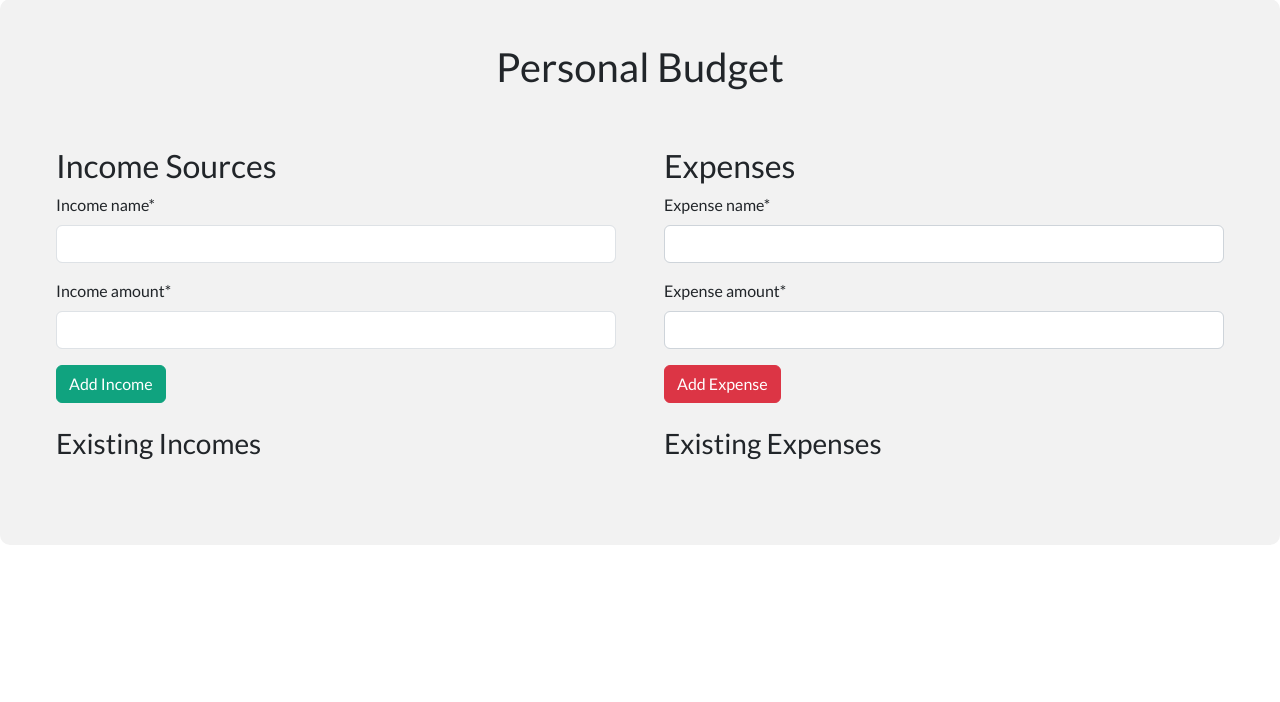
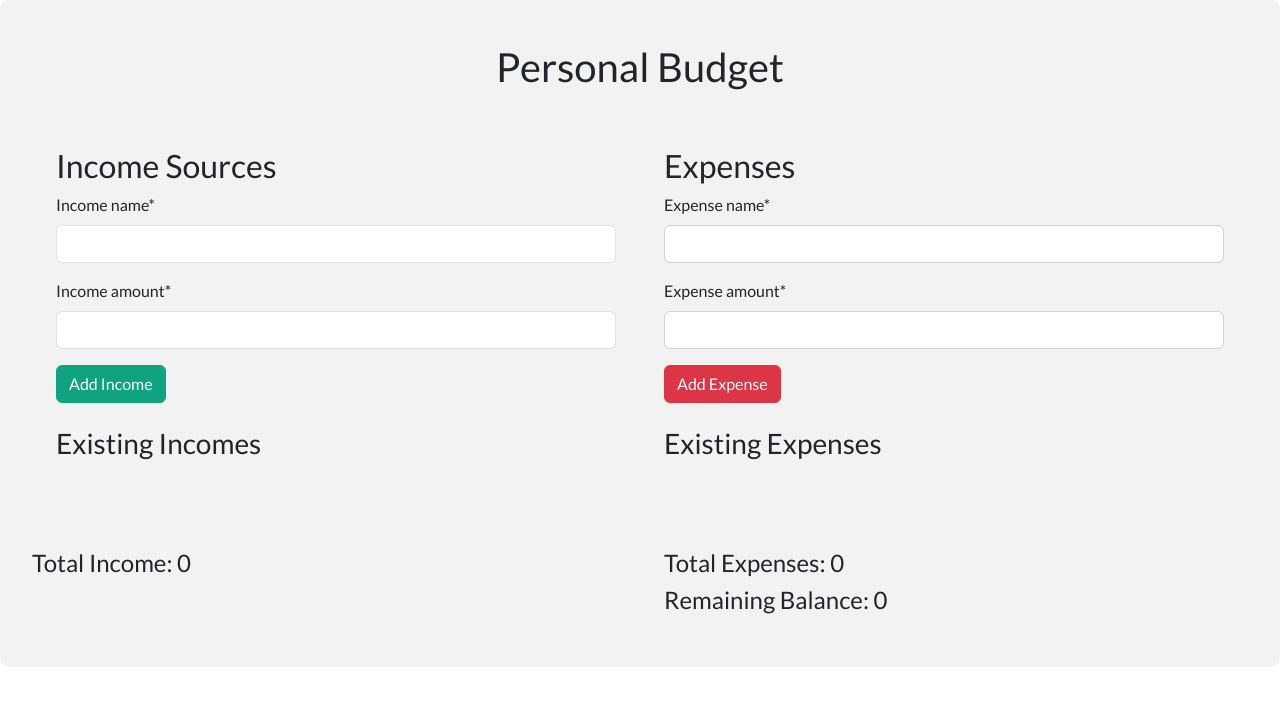
Before and after one commit to ethandiedericks/grow-v2, a Django app: page /budget/ in a window 1280 px wide. Shown: the part 98-800 px from the top of the page. Run offline with Django 4.2, Linux system fonts and the light colour scheme; a user stored in the database is signed in; data comes from the database, SQL or seed files in the repository; both versions use the stored data as it was after the commit; data that the repository does not hold is empty; some libraries are stand-ins or nearby versions.

Commit message:
dashboard layout updated

```diff
--- a/budget/views.py
+++ b/budget/views.py
@@ -13,6 +13,10 @@ class HomePageView(TemplateView):
 def budget_view(request):
     incomes = Income.objects.filter(user=request.user)
     expenses = Expense.objects.filter(user=request.user)
+
+    total_income = sum(income.income_amount for income in incomes)
+    total_expenses = sum(expense.expense_amount for expense in expenses)
+    remaining_balance = total_income - total_expenses
 
     if request.method == 'POST':
         if 'income_submit' in request.POST:
@@ -38,6 +42,9 @@ def budget_view(request):
         'expenses': expenses,
         'income_form': income_form,
         'expense_form': expense_form,
+        'total_income': total_income,
+        'total_expenses': total_expenses,
+        'remaining_balance': remaining_balance,
     })
 
 def delete_income(request, income_id):
--- a/dashboard/urls.py
+++ b/dashboard/urls.py
@@ -3,7 +3,7 @@ from django.urls import path
 from . import views
 
 urlpatterns = [
-    path('', views.income_expense_graph, name='income_expense_graph'),  # URL for displaying both income and expense graphs
+    path('', views.dashboard, name='dashboard'),  # URL for displaying both income and expense graphs
     path('income/', views.income_graph, name='income_graph'),  # URL for the income graph
     path('expense/', views.expense_graph, name='expense_graph'),  # URL for the expense graph
 ]
--- a/dashboard/views.py
+++ b/dashboard/views.py
@@ -3,7 +3,7 @@ from django.http import JsonResponse
 from django.db.models import Sum
 from budget.models import Income, Expense
 
-def income_expense_graph(request):
+def dashboard(request):
     incomes = Income.objects.filter(user=request.user)
     expenses = Expense.objects.filter(user=request.user)
 
@@ -17,28 +17,49 @@ def income_expense_graph(request):
         'expense_values': [expense.expense_amount for expense in expenses],
     }
 
+    #calculate totals
     total_income = incomes.aggregate(total=Sum('income_amount'))['total'] or 0
     total_expense = expenses.aggregate(total=Sum('expense_amount'))['total'] or 0
 
-    return render(request, 'income_expense_graph.html', {
+    # format totals
+    formatted_total_income = "{:,.2f}".format(total_income)
+    formatted_total_expense = "{:,.2f}".format(total_expense)
+
+    return render(request, 'dashboard.html', {
+        'incomes': incomes,
+        'expenses': expenses,
         'income_data': income_data,
         'expense_data': expense_data,
-        'total_income': total_income,
-        'total_expense': total_expense,
+        'total_income': formatted_total_income,
+        'total_expense': formatted_total_expense,
     })
 
 def income_graph(request):
     incomes = Income.objects.filter(user=request.user)
+    expenses = Expense.objects.filter(user=request.user)
+
+    # Income data
     income_data = {
         'labels': [income.income_name for income in incomes],
         'values': [income.income_amount for income in incomes],
     }
-    return JsonResponse(income_data)
 
-def expense_graph(request):
-    expenses = Expense.objects.filter(user=request.user)
+    # Expense data
     expense_data = {
         'labels': [expense.expense_name for expense in expenses],
         'values': [expense.expense_amount for expense in expenses],
     }
+
+    return JsonResponse({'income_data': income_data, 'expense_data': expense_data})
+
+
+def expense_graph(request):
+    expenses = Expense.objects.filter(user=request.user)
+
+    # Expense data for the line chart
+    expense_data = {
+        'labels': [expense.expense_name for expense in expenses],
+        'values': [expense.expense_amount for expense in expenses],
+    }
+
     return JsonResponse(expense_data)
--- a/static/css/main.css
+++ b/static/css/main.css
@@ -49,3 +49,17 @@ input:focus {
     border-color: #ced4da; /* Default Bootstrap input border color */
     box-shadow: none; /* Remove the shadow when not focused */
 }
+.custom-income-color {
+    background-color: #10a37f;
+}
+.pie-chart-container{
+    position: relative;
+    height:40vh;
+    width:100%;
+}
+
+.bar-chart-container{
+    position: relative;
+    height:40vh;
+    width:100%;
+}
--- /dev/null
+++ b/static/js/dashboard.js
@@ -0,0 +1,87 @@
+document.addEventListener('DOMContentLoaded', function() {
+    fetch('/dashboard/income/')
+        .then(response => response.json())
+        .then(data => {
+            var incomeData = data.income_data || {};
+            var expenseData = data.expense_data || {};
+
+            console.log('Income Data:', incomeData);
+            console.log('Expense Data:', expenseData);
+
+            var allLabels = incomeData.labels.concat(expenseData.labels);
+            var allValues = incomeData.values.concat(expenseData.values);
+
+            var colors = generateVibrantColors(allLabels.length);
+
+            var ctx1 = document.getElementById('incomeVsExpenseChart').getContext('2d');
+            var myChart1 = new Chart(ctx1, {
+                type: 'pie',
+                data: {
+                    labels: allLabels,
+                    datasets: [{
+                        data: allValues,
+                        backgroundColor: colors.backgroundColor,
+                        borderColor: colors.borderColor,
+                        borderWidth: 1
+                    }]
+                },
+                options: {
+                    // Add options here if needed
+                }
+            });
+
+        });
+
+
+    fetch('/dashboard/expense/')
+        .then(response => response.json())
+        .then(data => {
+            var ctx2 = document.getElementById('expenseChart').getContext('2d');
+
+            var expenseChart = new Chart(ctx2, {
+                type: 'bar',
+                data: {
+                    labels: data.labels,
+                    datasets: [{
+                        label: 'Expenses',
+                        data: data.values,
+                        backgroundColor: 'rgba(255, 99, 132, 0.5)',
+                        borderColor: 'rgba(255, 99, 132, 1)',
+                        borderWidth: 1
+                    }]
+                },
+                options: {
+                    scales: {
+                        y: {
+                            beginAtZero: true,
+                            title: {
+                                display: true,
+                                text: 'Expense Amount'
+                            }
+                        }
+                    }
+                }
+            });
+
+
+        });
+});
+
+function generateVibrantColors(count) {
+    var colors = [];
+    var baseColor = chroma.random(); // Generate a random base color
+
+    for (var i = 0; i < count; i++) {
+        var vibrantColor = baseColor
+            .set('hsl.h', (baseColor.get('hsl.h') + i * 60) % 360) // Adjust hue for each color
+            .saturate(2) // Increase saturation for vibrant colors
+            .brighten(1); // Increase brightness for vibrant colors
+
+        colors.push(vibrantColor.hex());
+    }
+
+    return {
+        backgroundColor: colors.map(color => color + '7F'), // Adjust alpha value for transparency
+        borderColor: colors
+    };
+}
--- a/templates/_base.html
+++ b/templates/_base.html
@@ -29,10 +29,13 @@
     <!-- Your existing HTML code -->
 
 
+    <script src="{% static 'js/dashboard.js' %}"></script>
     <script src="https://cdn.jsdelivr.net/npm/chart.js"></script>
+    <script src="https://cdnjs.cloudflare.com/ajax/libs/chroma-js/2.4.2/chroma.min.js" integrity="sha512-zInFF17qBFVvvvFpIfeBzo7Tj7+rQxLeTJDmbxjBz5/zIr89YVbTNelNhdTT+/DCrxoVzBeUPVFJsczKbB7sew==" crossorigin="anonymous" referrerpolicy="no-referrer"></script>
     <script src="https://cdnjs.cloudflare.com/ajax/libs/jquery/3.7.1/jquery.min.js" integrity="sha512-v2CJ7UaYy4JwqLDIrZUI/4hqeoQieOmAZNXBeQyjo21dadnwR+8ZaIJVT8EE2iyI61OV8e6M8PP2/4hpQINQ/g==" crossorigin="anonymous" referrerpolicy="no-referrer"></script>
     <script src="https://cdn.jsdelivr.net/npm/@popperjs/core@2.11.8/dist/umd/popper.min.js" integrity="sha384-I7E8VVD/ismYTF4hNIPjVp/Zjvgyol6VFvRkX/vR+Vc4jQkC+hVqc2pM8ODewa9r" crossorigin="anonymous"></script>
     <script src="https://cdn.jsdelivr.net/npm/bootstrap@5.3.2/dist/js/bootstrap.min.js" integrity="sha384-BBtl+eGJRgqQAUMxJ7pMwbEyER4l1g+O15P+16Ep7Q9Q+zqX6gSbd85u4mG4QzX+" crossorigin="anonymous"></script>
+
     <script>
       // jQuery for Bootstrap dropdown hover
       $(document).ready(function(){
--- a/templates/budget.html
+++ b/templates/budget.html
@@ -50,6 +50,16 @@
             </div>
         </div>
     </div>
+    <div class="row">
+        <div class="col-md-6 p-4">
+            <h4>Total Income: {{ total_income }}</h4>
+
+        </div>
+        <div class="col-md-6 p-4">
+            <h4>Total Expenses: {{ total_expenses }}</h4>
+            <h4>Remaining Balance: {{ remaining_balance }}</h4>
+        </div>
+    </div>
 </div>
 
 
--- a/templates/header.html
+++ b/templates/header.html
@@ -8,7 +8,7 @@
       <div class="collapse navbar-collapse justify-content-between" id="navbarNavDropdown">
         <ul class="navbar-nav">
           <li class="nav-item mx-auto">
-            <a class="nav-link" href="{% url 'income_expense_graph' %}">Dashboard</a>
+            <a class="nav-link" href="{% url 'dashboard' %}">Dashboard</a>
           </li>
             <li class="nav-item mx-auto">
               <a class="nav-link" href="{% url 'budget' %}">Budget</a>
```
Also changed, not shown: templates/dashboard.html (+95 -54 lines), templates/income_expense_graph.html (deleted, +0 -99 lines), db.sqlite3.
